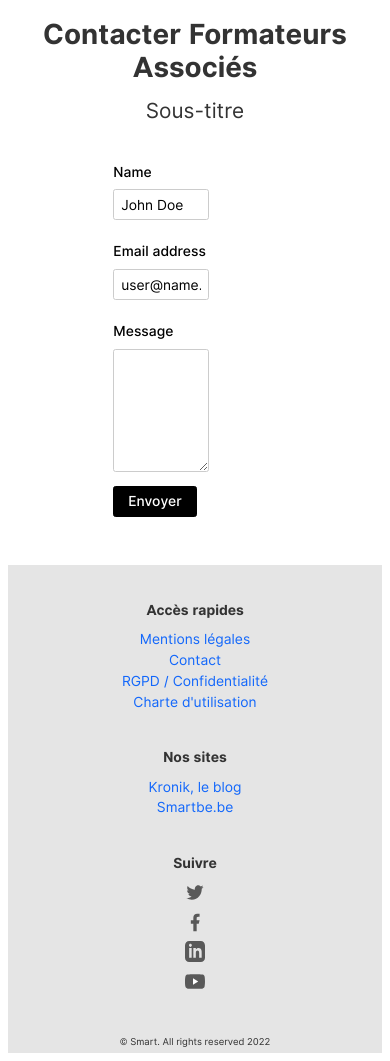
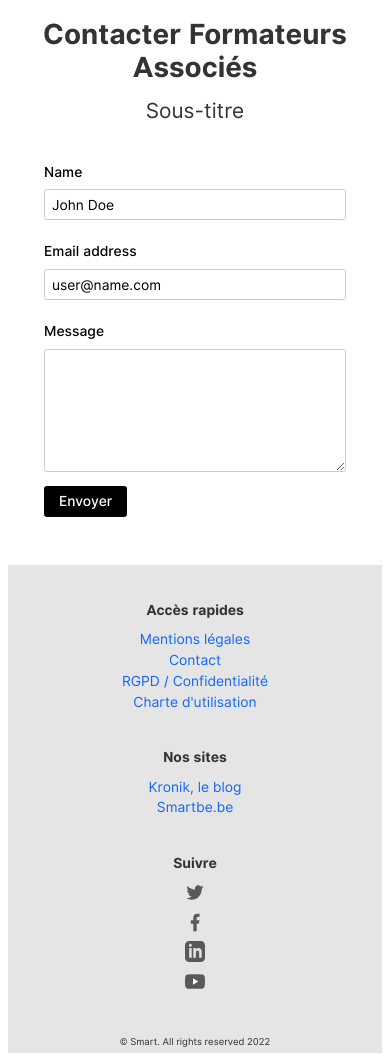
Before and after one commit to smartcoop/cfa-static-templates, a PHP site: page /contact.php in a window 390 px wide. Shown: the part 173-1234 px from the top of the page. Run offline with PHP 8.4, Linux system fonts and the light colour scheme; style sheets or scripts are compiled from the project's sources.

Commit message:
Responsive design contact form

```diff
--- a/scss/_publicwebsite_styles.scss
+++ b/scss/_publicwebsite_styles.scss
@@ -83,9 +83,12 @@
         }
     }
     .main__contact-form {
-        width: 80%;
+        width: 100%;
         padding: 2rem 10rem;
         text-align: left;
+        @media (max-width: $g-bp3) {
+            padding: 2rem;
+        }
     }
     .section__label {
         font-size: 2.4rem;
```
